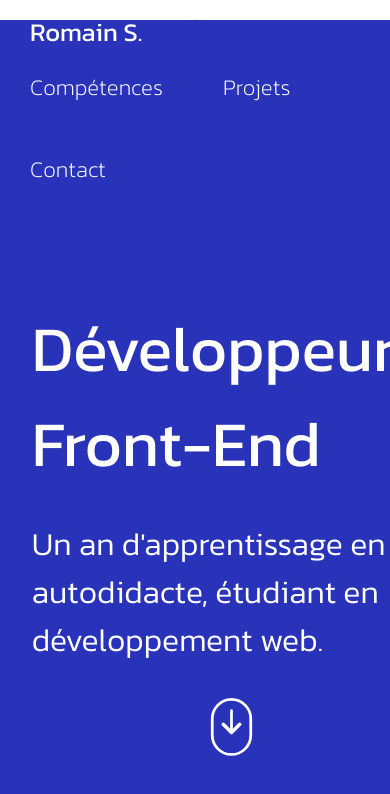
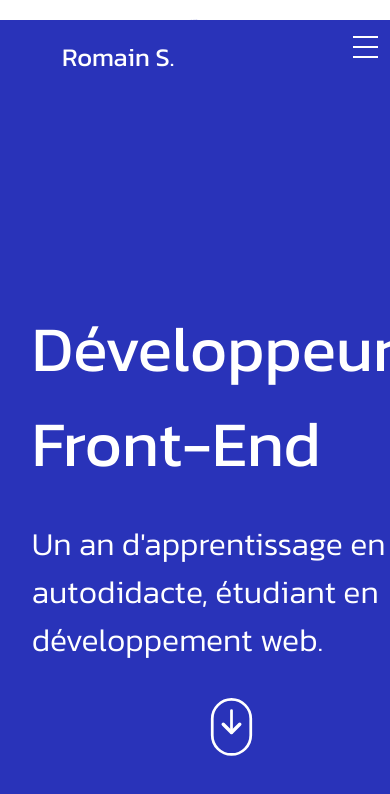
Before and after one commit to IAmRom1/Portfolio, a React (Create React App) app: page / in a window 390 px wide. Shown: the top 794 px of the page. Built offline with nearby package versions, Linux system fonts and the light colour scheme.

Commit message:
Navbar responsive

```diff
--- a/src/components/Navbar.js
+++ b/src/components/Navbar.js
@@ -1,11 +1,24 @@
-import React from 'react';
-import { NavLink } from 'react-router-dom';
+import React from "react";
+import { NavLink } from "react-router-dom";
 
 const Navbar = () => {
   return (
-        <nav>
-            <span>Romain S.</span>
-            <ul>
+    <nav className="nav">
+      <input type="checkbox" id="nav-check" />
+      <div className="nav-header">
+        <NavLink to="/home">
+        <div className="nav-title">Romain S.</div>
+        </NavLink>
+      </div>
+      <div className="nav-btn">
+        <label htmlFor="nav-check">
+          <span></span>
+          <span></span>
+          <span></span>
+        </label>
+      </div>
+
+      <ul className="nav-list">
         <NavLink to="/skill">
           <li>Compétences</li>
         </NavLink>
--- a/src/styles/components/_footer.scss
+++ b/src/styles/components/_footer.scss
@@ -19,6 +19,7 @@ footer{
         border: none;
         outline: none;
         border-radius: 45px;
+        background: white;
         transition: 0.3s;
         &:hover{
             box-shadow: 14px 15px 4px 0px rgba(0, 0, 0, 0.25);
--- a/src/styles/components/_navbar.scss
+++ b/src/styles/components/_navbar.scss
@@ -1,4 +1,4 @@
-nav{
+.nav {
     z-index: 9999;
     position: fixed;
     width: 100%;
@@ -11,15 +11,26 @@ nav{
     justify-content: space-between;
     user-select: none;
     background: $color-p;
-    span{
-        font-family: $Font-kanit-Regular;
-        margin-left: 30px;
-        font-size: 1.6em;
+
+     .nav-header {
+        flex: 0.95;
+        padding-left: 1rem;
+
+        a{
+            text-decoration: none;
+            color: white;
+         .nav-title {
+             font-family: $Font-kanit-Regular;
+             margin-left: 30px;
+             font-size: 1.6em;
+            }
+        }
     }
-    ul{
+
+     ul {
         display: flex;
-        flex-direction: row;
-        flex-wrap: wrap;
+        gap: 2rem;
+
         a{
             color: white;
             text-decoration: none;
@@ -31,4 +42,57 @@ nav{
                 cursor: pointer;
             }
     }
+
+     #nav-check {
+        display: none;
+    }
+
+    @media (max-width: 720px) {
+        padding: 1rem;
+
+         .nav-btn {
+            display: inline-block;
+            position: absolute;
+            right: 0;
+            top: 0;
+            padding-top: 0.2rem;
+
+             label {
+                display: inline-block;
+                width: 50px;
+                height: 50px;
+                padding: 13px;
+
+                 span {
+                    display: block;
+                    width: 25px;
+                    height: 10px;
+                    border-top: 2px solid #ffffff;
+                }
+            }
+        }
+
+         .nav-list {
+            position: absolute;
+            display: flex;
+            flex-direction: column;
+            gap: 1rem;
+            width: 100%;
+            background-color: $color-p;
+            height: 0;
+            transition: all 0.3s ease-in;
+            top: 40px;
+            left: 0;
+            overflow: hidden;
+
+             li {
+                width: 100%;
+                margin-top: 1.5rem;
+            }
+        }
+
+         #nav-check:checked ~ .nav-list {
+            height: calc(100vh - 50px);
+        }
+    }
 }
```
Lines whose indentation alone changed are shown as unchanged.
